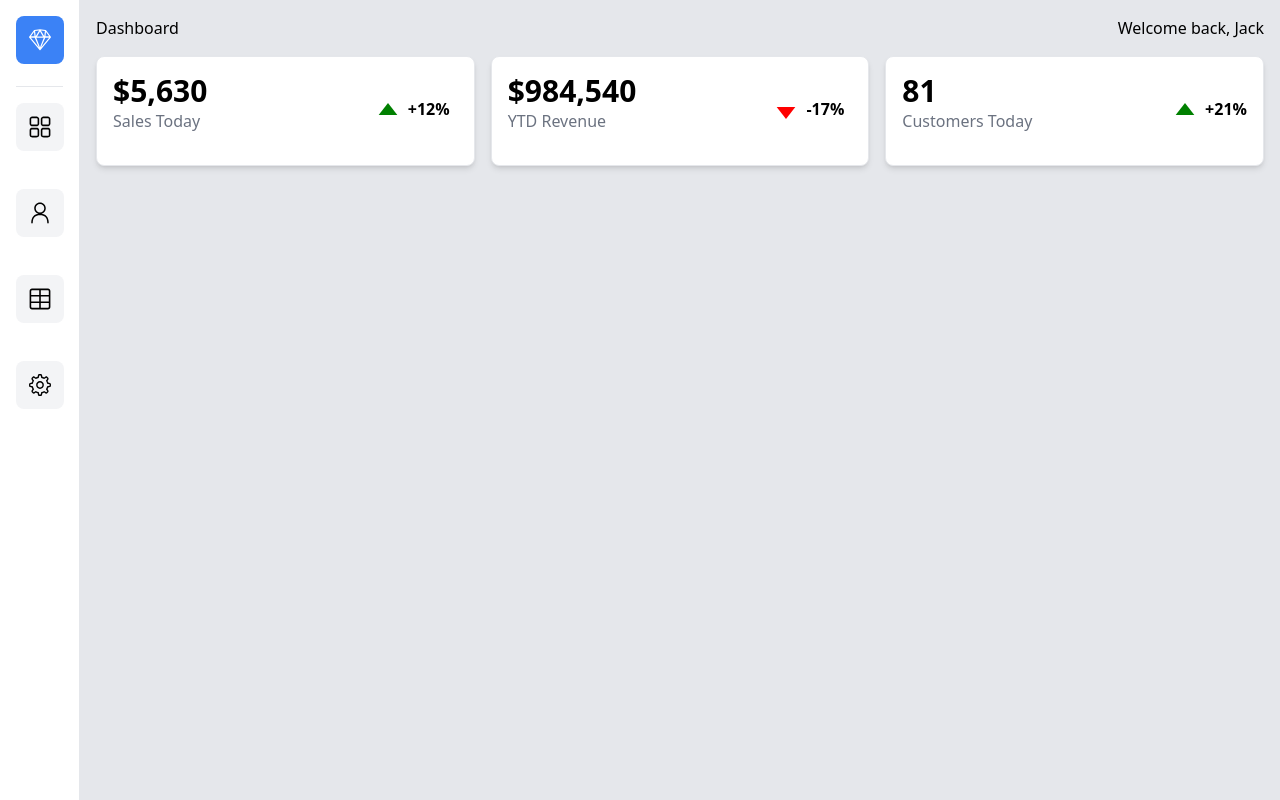
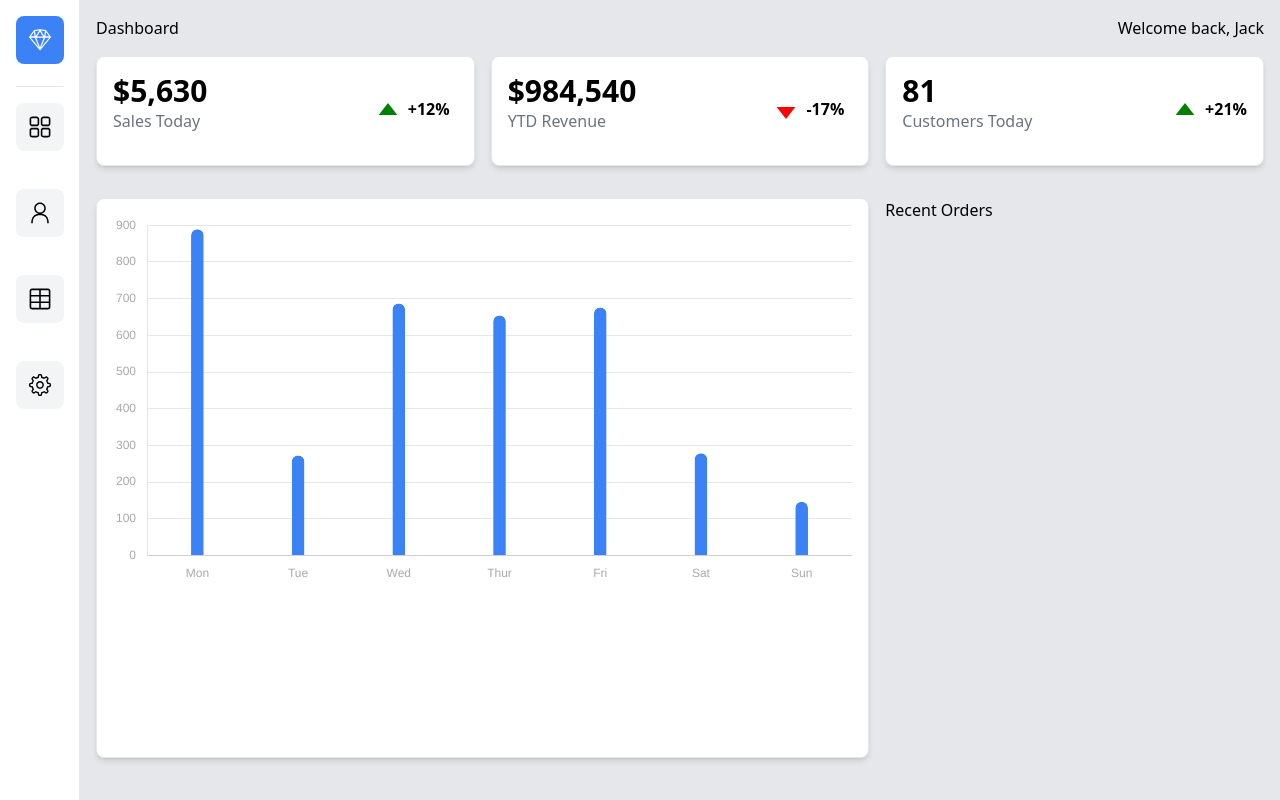
Before and after one commit to VictorOdede/next-dashboard, a Next.js app: page / in a window 1280 px wide. Built offline with nearby package versions, Linux system fonts and the light colour scheme.

Commit message:
added bar chart

```diff
--- a/package.json
+++ b/package.json
@@ -9,13 +9,17 @@
     "lint": "next lint"
   },
   "dependencies": {
+    "@faker-js/faker": "^7.6.0",
     "@types/node": "18.15.11",
     "@types/react": "18.0.33",
     "@types/react-dom": "18.0.11",
+    "chart.js": "^4.2.1",
     "eslint": "8.37.0",
     "eslint-config-next": "13.2.4",
+    "faker": "^6.6.6",
     "next": "13.2.4",
     "react": "18.2.0",
+    "react-chartjs-2": "^5.2.0",
     "react-dom": "18.2.0",
     "react-icons": "^4.8.0",
     "typescript": "5.0.3"
--- /dev/null
+++ b/src/components/BarChart.tsx
@@ -0,0 +1,83 @@
+import {
+  Chart as ChartJS,
+  ArcElement,
+  Tooltip,
+  Legend,
+  LinearScale,
+  CategoryScale,
+  BarElement,
+} from "chart.js";
+import { Doughnut, Bar } from "react-chartjs-2";
+import { faker } from "@faker-js/faker";
+
+ChartJS.register(
+  ArcElement,
+  Tooltip,
+  Legend,
+  LinearScale,
+  CategoryScale,
+  BarElement
+);
+
+const labels = ["Mon", "Tue", "Wed", "Thur", "Fri", "Sat", "Sun"];
+
+const data = {
+  labels,
+  datasets: [
+    {
+      label: "Number of Sales",
+      data: labels.map(() => faker.datatype.number({ min: 0, max: 1000 })),
+      borderWidth: 4,
+      borderRadius: 8,
+      borderColor: "#3B82F6",
+      backgroundColor: "#3B82F6",
+      barThickness: 12,
+    },
+  ],
+};
+
+const options = {
+  responsive: true,
+  plugins: {
+    legend: {
+      display: false,
+    },
+    title: {
+      display: false,
+      text: "Bar Chart",
+    },
+  },
+  scales: {
+    x: {
+      grid: {
+        display: false,
+        color: "#FFFFFF",
+        tickColor: "rgba(0,0,0,0)",
+      },
+      ticks: {
+        color: "#a9a9a9",
+      },
+    },
+    y: {
+      grid: {
+        color: "#E5E7EB",
+        borderColor: "rgba(0,0,0,0)",
+        borderDash: [5, 4],
+        tickColor: "rgba(0,0,0,0)",
+      },
+      ticks: {
+        color: "#a9a9a9",
+      },
+    },
+  },
+};
+
+export const BarChart = () => {
+  return (
+    <>
+      <div className=" md:col-span-2 relative lg:h-[70vh] h-[50vh] m-auto bg-white w-full border p-4 rounded-lg shadow-md ">
+        <Bar data={data} options={options} />
+      </div>
+    </>
+  );
+};
--- /dev/null
+++ b/src/components/RecentOrders.tsx
@@ -0,0 +1,7 @@
+export const RecentOrders = () => {
+  return (
+    <div>
+      <p>Recent Orders</p>
+    </div>
+  );
+};
--- a/src/pages/index.tsx
+++ b/src/pages/index.tsx
@@ -1,12 +1,14 @@
 import Head from "next/head";
 import { Header } from "../components/Header";
 import { TopCards } from "../components/TopCards";
+import { BarChart } from "../components/BarChart";
+import { RecentOrders } from "../components/RecentOrders";
 
 export default function Home() {
   return (
     <>
       <Head>
-        <title>Create Next App</title>
+        <title>Dashboard App</title>
         <meta name="description" content="Generated by create next app" />
         <meta name="viewport" content="width=device-width, initial-scale=1" />
         <link rel="icon" href="/favicon.ico" />
@@ -14,6 +16,10 @@ export default function Home() {
       <main className=" bg-gray-200 min-h-screen">
         <Header />
         <TopCards />
+        <div className="p-4 grid md:grid-cols-3 grid-cols-1 gap-4">
+          <BarChart />
+          <RecentOrders />
+        </div>
       </main>
     </>
   );
```
Also changed, not shown: 1 other file (tests, documents, lock files or other folders).
